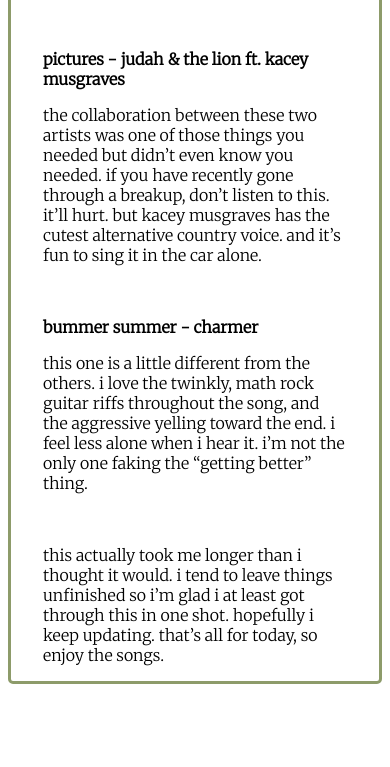
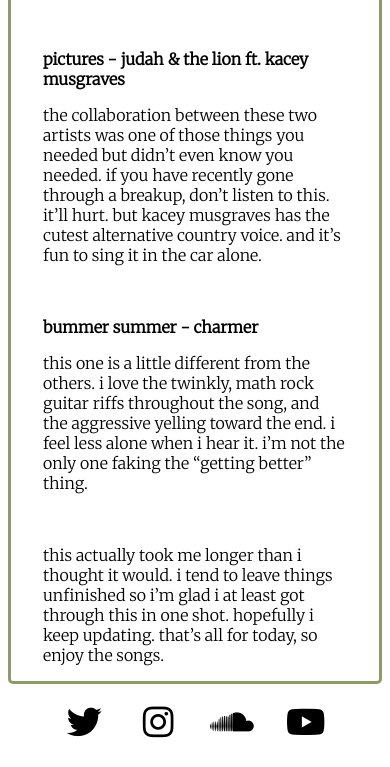
Before and after one commit to taqiyah/blog, a plain HTML site: page posts/post1.html in a window 390 px wide. Shown: the part 2851-3618 px from the top of the page. Before the commit the page ends 3543 px from the top, so only its background shows below. Drawn offline with Linux system fonts and the light colour scheme.

Commit message:
fixed some more formatting

```diff
--- a/posts/post-style.css
+++ b/posts/post-style.css
@@ -61,3 +61,29 @@ h1 {
     border-color: #8D9B6A;
     border-radius: 5px;
 }
+
+.fab {
+    padding: 20px;
+    font-size: 30px;
+    width: 50px;
+    text-align: center;
+    text-decoration: none;
+    color: black;
+}
+
+/* Add a hover effect if you want */
+.fab:hover {
+    opacity: 0.7;
+}
+
+.footer {
+    text-align: center;
+}
+
+@media only screen and (max-width: 800px) {
+    .footer a {
+        font-size: 35px;
+        padding: 10px;
+        margin: 10px 0px;
+    }
+}
--- a/posts/post1.html
+++ b/posts/post1.html
@@ -2,6 +2,8 @@
     <head>
         <link href="post-style.css" rel="stylesheet">
         <link href="https://fonts.googleapis.com/css2?family=Merriweather:wght@300&display=swap" rel="stylesheet">
+        <link href="https://fonts.googleapis.com/css2?family=Merriweather:wght@300&display=swap" rel="stylesheet">
+    <link rel="stylesheet" href="https://cdnjs.cloudflare.com/ajax/libs/font-awesome/5.15.1/css/all.min.css" integrity="sha512-+4zCK9k+qNFUR5X+cKL9EIR+ZOhtIloNl9GIKS57V1MyNsYpYcUrUeQc9vNfzsWfV28IaLL3i96P9sdNyeRssA==" crossorigin="anonymous" />
     </head>
     <body>
         <nav><ul>
@@ -10,71 +12,57 @@
             <li class="nav-item"><a class="nav-item" href="https://soundcloud.com/user-388127275-495103461""><strong>music</strong></a></li>
         </ul></nav>
 
-
         <div class="content">
-            <h1>
-                spooky season is over
-            </h1>
+            <h1>spooky season is over</h1>
             <p class="date">november 1, 2020</p>
-            <p>hello. this is my very first blog post!  my boyfriend, peter, helped me create this website last night. since i’m unsure of the direction i’m going to take this blog, i want to start with something super simple that I am passionate about: music.
-            </p>
-            <p>before i get started though, i want to talk about what inspired me to do this.  i have an amazing friend named sara who was so excited to have me read her personal blog posts.  she has been through some awful things recently; i’m envious of her ability to at least try to stay positive and be a good friend, person, and coworker.
-            </p>
-            <p>this morning, i had a pretty intense weightlifting session with one of my best lady friends, julia, and i’m absolutely exhausted.  the first thing i noticed today was how chilly it was outside, and how fast the wind was blowing.  i love fall.  halloween has come and gone, though, and spooky season is my favorite season.  even though we are amidst my favorite time of year (aside from christmas), the seasonal sadness is right around the corner and i’m trying to mentally prepare.  that’s where music comes in!  so, let me just take you through some songs i’ve collected over the past couple of years that remind me of the feeling of walking through the dead, crunching leaves on campus with the wind burning my face (and sometimes loving every second of it).
-            </p>
+            <p>hello. this is my very first blog post!  my boyfriend, peter, helped me create this website last night. since i’m unsure of the direction i’m going to take this blog, i want to start with something super simple that I am passionate about: music.</p>
+            <p>before i get started though, i want to talk about what inspired me to do this.  i have an amazing friend named sara who was so excited to have me read her personal blog posts.  she has been through some awful things recently; i’m envious of her ability to at least try to stay positive and be a good friend, person, and coworker.</p>
+            <p>this morning, i had a pretty intense weightlifting session with one of my best lady friends, julia, and i’m absolutely exhausted.  the first thing i noticed today was how chilly it was outside, and how fast the wind was blowing.  i love fall.  halloween has come and gone, though, and spooky season is my favorite season.  even though we are amidst my favorite time of year (aside from christmas), the seasonal sadness is right around the corner and i’m trying to mentally prepare.  that’s where music comes in!  so, let me just take you through some songs i’ve collected over the past couple of years that remind me of the feeling of walking through the dead, crunching leaves on campus with the wind burning my face (and sometimes loving every second of it).  </p>
             <br>
 
-            <b><p>almira - tyson motsenbocker</b>
-            </p>
-            <p>i remember hearing this song, and ep, for the first time during my freshman year of college.  if i had to choose one song to perfectly suit the scene for what i described before, i would choose this song.  it also reminds me of meeting my first friend, ian, in college.  we were in a stupid writing class, and both of us were too good of writers to put up with everyone else’s tragic essays.  so he drew on the desks and i passed him notes.  and after class, we walked back to the dorms together complaining about how 1) we hated that class and robin’s half-british accent and 2) i wanted a boyfriend and he wanted a girlfriend (we could’ve never been into each other, though, we were too similar–twins even).
-            </p>
+            <b><p>almira - tyson motsenbocker</b> </p>
+            <p>i remember hearing this song, and ep, for the first time during my freshman year of college.  if i had to choose one song to perfectly suit the scene for what i described before, i would choose this song.  it also reminds me of meeting my first friend, ian, in college.  we were in a stupid writing class, and both of us were too good of writers to put up with everyone else’s tragic essays.  so he drew on the desks and i passed him notes.  and after class, we walked back to the dorms together complaining about how 1) we hated that class and robin’s half-british accent and 2) i wanted a boyfriend and he wanted a girlfriend (we could’ve never been into each other, though, we were too similar–twins even).  </p>
             <br>
 
-            <p><b>look ma! - benjamin francis leftwich
-            </b></p>
-            <p>i don’t have a ton to say about this song other than it’s just good.  i’m not entirely sure what the song is actually about, but to me, this song is about recovering from being sick, sad, or both, and being proud enough to be like “look mama, i’m doing okay.  aren’t you proud of me?” benjamin francis leftwich makes great music for this time of year.  highly recommend.
-            </p>
+            <p><b>look ma! - benjamin francis leftwich</b></p>
+            <p>i don’t have a ton to say about this song other than it’s just good.  i’m not entirely sure what the song is actually about, but to me, this song is about recovering from being sick, sad, or both, and being proud enough to be like “look mama, i’m doing okay.  aren’t you proud of me?” benjamin francis leftwich makes great music for this time of year.  highly recommend.    </p>
             <br>
 
-            <p><b>coals - modern baseball
-            </b></p>
-            <p>i had to include a modern baseball song.  i chose this one because the intro riff is cool, and it has sort of a homemade quality to it.  if you and your friends like modern baseball or pop punk in general, this is a good one to jam to together if someone can play guitar, or even just in the car.  it reminds me of driving to a hiking trail in the morning.
-            </p>
+            <p><b>coals - modern baseball</b></p>
+            <p>i had to include a modern baseball song.  i chose this one because the intro riff is cool, and it has sort of a homemade quality to it.  if you and your friends like modern baseball or pop punk in general, this is a good one to jam to together if someone can play guitar, or even just in the car.  it reminds me of driving to a hiking trail in the morning.  </p>
             <br>
 
-            <p><b>lucky for you - novo amor ft. gia margaret
-            </b></p>
-            <p>novo amor overall is great to listen to during the fall/winter seasons.  this one is pretty sad, especially if you find yourself being an insecure person.  though i feel pretty confident in who i am as a person, this song still hurts pretty bad on the days where i feel like i don’t look my best, or when i’m away from peter for too long (that’s kind of not okay actually, but i can’t help it).
-            </p>
+            <p><b>lucky for you - novo amor ft. gia margaret</b></p>
+            <p>novo amor overall is great to listen to during the fall/winter seasons.  this one is pretty sad, especially if you find yourself being an insecure person.  though i feel pretty confident in who i am as a person, this song still hurts pretty bad on the days where i feel like i don’t look my best, or when i’m away from peter for too long (that’s kind of not okay actually, but i can’t help it).</p>
             <br>
 
-            <p><b>watch you sleep - girl in red
-            </b></p>
-            <p>ok this song used to be so sad to me.  i was really sad when i listened to this song for the first time, but now that i’m with peter, it’s come to have a new meaning.  and i do watch him sleep :) in a loving way, of course.
-            </p>
+            <p><b>watch you sleep - girl in red</b></p>
+            <p>ok this song used to be so sad to me.  i was really sad when i listened to this song for the first time, but now that i’m with peter, it’s come to have a new meaning.  and i do watch him sleep :) in a loving way, of course. </p>
             <br>
 
-            <p><b>killer & the sound - phoebe bridgers & noah gunderson
-            </b></p>
-            <p>phoebe bridgers is a great lyricist.  most of her songs are actually so sad, it’s rough.  i’m kind of now realizing that “sad season” is probably just because i listen to these sad songs.  but then again, that’s a year-round thing anyway.  okay, so this song is a blend of two different songs, and i prefer this version to both of those individual songs.  listen to this song before you go to sleep.  lay in bed with your eyes closed.  that’ll get you real depressed.
-            </p>
+            <p><b>killer & the sound - phoebe bridgers & noah gunderson</b></p>
+            <p>phoebe bridgers is a great lyricist.  most of her songs are actually so sad, it’s rough.  i’m kind of now realizing that “sad season” is probably just because i listen to these sad songs.  but then again, that’s a year-round thing anyway.  okay, so this song is a blend of two different songs, and i prefer this version to both of those individual songs.  listen to this song before you go to sleep.  lay in bed with your eyes closed.  that’ll get you real depressed.</p>
             <br>
 
-            <p><b>pictures - judah & the lion ft. kacey musgraves
-            </b></p>
-            <p>the collaboration between these two artists was one of those things you needed but didn’t even know you needed.  if you have recently gone through a breakup, don’t listen to this.  it’ll hurt.  but kacey musgraves has the cutest alternative country voice.  and it’s fun to sing it in the car alone.
-            </p>
+            <p><b>pictures - judah & the lion ft. kacey musgraves</b></p>
+            <p>the collaboration between these two artists was one of those things you needed but didn’t even know you needed.  if you have recently gone through a breakup, don’t listen to this.  it’ll hurt.  but kacey musgraves has the cutest alternative country voice.  and it’s fun to sing it in the car alone.</p>
             <br>
 
-            <p><b>bummer summer - charmer
-            </b></p>
-            <p>this one is a little different from the others.  i love the twinkly, math rock guitar riffs throughout the song, and the aggressive yelling toward the end.  i feel less alone when i hear it.  i’m not the only one faking the “getting better” thing.
-            </p>
+            <p><b>bummer summer - charmer</b></p>
+            <p>this one is a little different from the others.  i love the twinkly, math rock guitar riffs throughout the song, and the aggressive yelling toward the end.  i feel less alone when i hear it.  i’m not the only one faking the “getting better” thing.  </p>
             <br>
 
             <p>this actually took me longer than i thought it would.  i tend to leave things unfinished so i’m glad i at least got through this in one shot.  hopefully i keep updating.  that’s all for today, so enjoy the songs.
             </p>
 
         </div>
+
+        <div class="footer">
+            <a class="fab fa-twitter" href="https://twitter.com/TAQlYAH"></a>
+            <a class="fab fa-instagram" href="https://www.instagram.com/qit0e/"></a>
+            <a class="fab fa-soundcloud" href="https://soundcloud.com/user-388127275-495103461"></a>
+            <a class="fab fa-youtube" href="https://www.youtube.com/taqiyah"></a>
+        </div>
+
     </body>
 </html>
```
Also changed, not shown: Error.htm (added, +11 -0 lines).
